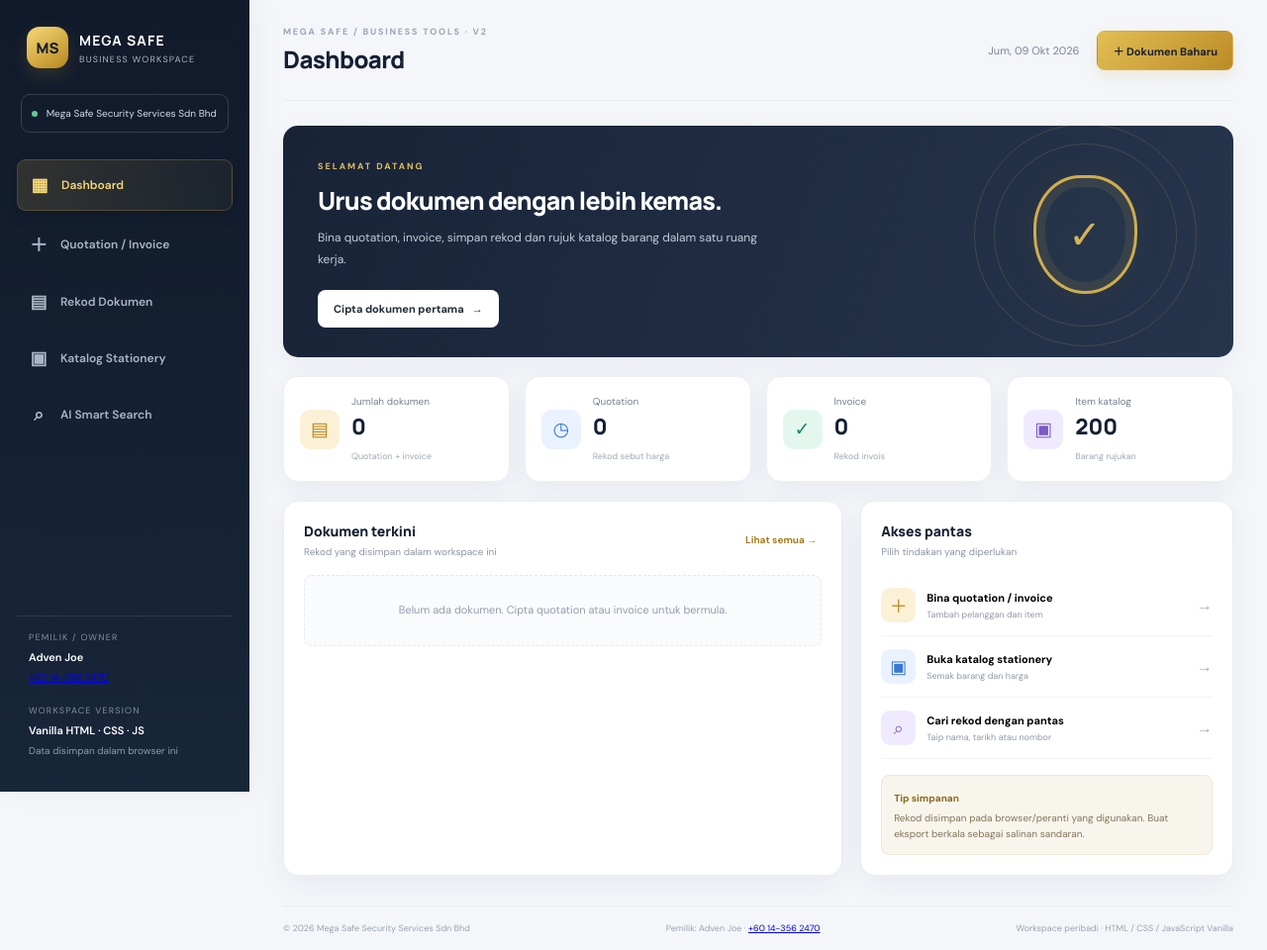
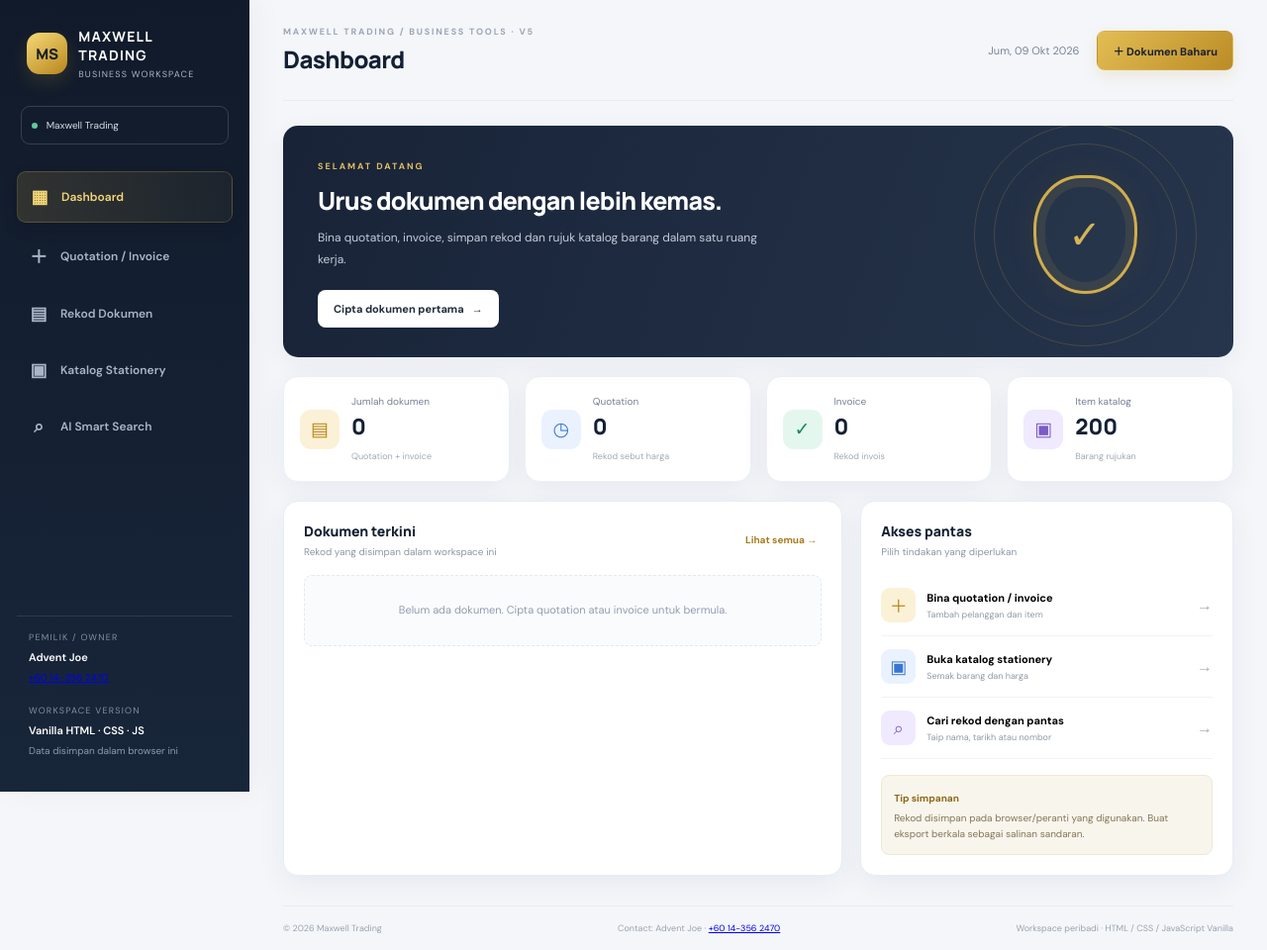
Before and after one commit to MegaSafeSecurity/MaxWell-Enterprise, a plain HTML site: page index.html in a window 1280 px wide. Shown: the whole page at 99% size. Drawn offline with Linux system fonts and the light colour scheme.

Commit message:
Update index.html

```diff
--- a/index.html
+++ b/index.html
@@ -4,7 +4,7 @@
   <meta charset="utf-8">
   <meta name="viewport" content="width=device-width, initial-scale=1">
   <meta name="theme-color" content="#111827">
-  <title>Mega Safe | Quotation & Invoice Workspace</title>
+  <title>Maxwell Trading | Quotation & Invoice Workspace</title>
   <link rel="stylesheet" href="style.css">
 </head>
 <body>
@@ -12,9 +12,9 @@
     <aside class="sidebar" id="sidebar">
       <div class="brand">
         <div class="brand-mark">MS</div>
-        <div><strong>MEGA SAFE</strong><small>BUSINESS WORKSPACE</small></div>
+        <div><strong>MAXWELL TRADING</strong><small>BUSINESS WORKSPACE</small></div>
       </div>
-      <div class="company-pill"><span class="status-dot"></span> Mega Safe Security Services Sdn Bhd</div>
+      <div class="company-pill"><span class="status-dot"></span> Maxwell Trading</div>
       <nav class="nav-menu" aria-label="Menu utama">
         <button class="nav-item active" data-view="dashboard"><span>▦</span> Dashboard</button>
         <button class="nav-item" data-view="document"><span>＋</span> Quotation / Invoice</button>
@@ -22,13 +22,13 @@
         <button class="nav-item" data-view="catalog"><span>▣</span> Katalog Stationery</button>
         <button class="nav-item" data-view="aisearch"><span>⌕</span> AI Smart Search</button>
       </nav>
-      <div class="sidebar-bottom"><div class="mini-label">PEMILIK / OWNER</div><strong>Adven Joe</strong><small><a href="tel:+60143562470">+60 14-356 2470</a></small><div class="mini-label" style="margin-top:14px">WORKSPACE VERSION</div><strong>Vanilla HTML · CSS · JS</strong><small>Data disimpan dalam browser ini</small></div>
+      <div class="sidebar-bottom"><div class="mini-label">PEMILIK / OWNER</div><strong>Advent Joe</strong><small><a href="tel:+60143562470">+60 14-356 2470</a></small><div class="mini-label" style="margin-top:14px">WORKSPACE VERSION</div><strong>Vanilla HTML · CSS · JS</strong><small>Data disimpan dalam browser ini</small></div>
     </aside>
 
     <main class="main-area">
       <header class="topbar">
         <button class="mobile-menu" id="mobileMenu" aria-label="Buka menu">☰</button>
-        <div><div class="eyebrow">MEGA SAFE / BUSINESS TOOLS · V2</div><h1 id="pageTitle">Dashboard</h1></div>
+        <div><div class="eyebrow">MAXWELL TRADING / BUSINESS TOOLS · V5</div><h1 id="pageTitle">Dashboard</h1></div>
         <div class="topbar-actions"><span class="today-label" id="todayLabel"></span><button class="btn btn-primary" id="newDocTop">＋ Dokumen Baharu</button></div>
       </header>
 
@@ -54,7 +54,7 @@
               <div class="form-grid two-col"><label>Jenis dokumen<select id="docType"><option>Quotation</option><option>Invoice</option></select></label><label>Nombor dokumen<input id="docNumber" required placeholder="QT-2026-001"></label><label>Tarikh dokumen<input id="docDate" type="date" required></label><label>Tarikh tamat / perlu bayar<input id="dueDate" type="date"></label><label>Status<select id="docStatus"><option>Draft</option><option>Sent</option><option>Approved</option><option>Paid</option><option>Overdue</option><option>Cancelled</option></select></label><label>Rujukan / PO No.<input id="docReference" placeholder="Pilihan"></label></div>
             </section>
             <section class="panel form-panel"><div class="panel-heading"><div><h3>Maklumat pelanggan</h3><p>Nama dan cara menghubungi pelanggan</p></div><span class="step-number">02</span></div>
-              <div class="form-grid two-col"><label>Nama pelanggan / syarikat<input id="clientName" required placeholder="Nama pelanggan atau syarikat"></label><label>No. telefon<input id="clientPhone" placeholder="+60..."></label><label class="full-width">Alamat pelanggan<textarea id="clientAddress" rows="2" placeholder="Alamat penuh"></textarea></label><label>Email pelanggan<input id="clientEmail" type="email" placeholder="nama@email.com"></label><label>Disediakan oleh<input id="preparedBy" placeholder="Nama pegawai" value="Adven Joe"></label></div>
+              <div class="form-grid two-col"><label>Nama pelanggan / syarikat<input id="clientName" required placeholder="Nama pelanggan atau syarikat"></label><label>No. telefon<input id="clientPhone" placeholder="+60..."></label><label class="full-width">Alamat pelanggan<textarea id="clientAddress" rows="2" placeholder="Alamat penuh"></textarea></label><label>Email pelanggan<input id="clientEmail" type="email" placeholder="nama@email.com"></label><label>Disediakan oleh<input id="preparedBy" placeholder="Nama pegawai" value="Advent Joe"></label></div>
             </section>
             <section class="panel form-panel"><div class="panel-heading"><div><h3>Senarai item</h3><p>Tambah barang atau perkhidmatan serta kuantiti</p></div><span class="step-number">03</span></div>
               <div class="table-wrap"><table class="items-table"><thead><tr><th style="width:42%">Penerangan item</th><th>Kuantiti</th><th>Harga seunit (RM)</th><th>Jumlah (RM)</th><th></th></tr></thead><tbody id="itemsBody"></tbody></table></div>
@@ -85,7 +85,7 @@
         <section class="search-results-area"><div class="panel-heading"><div><h3>Hasil carian</h3><p id="searchSummary">Hasil carian akan dipaparkan di sini.</p></div></div><div id="aiResults" class="ai-results"><div class="empty-state">Masukkan kata kunci untuk mencari rekod.</div></div></section>
         <p class="ai-disclaimer">Nota: Ini ialah carian pintar berasaskan kata kunci dalam browser, bukan sambungan kepada model AI dalam talian. Data anda tidak dihantar ke pelayan melalui fungsi carian ini.</p>
       </section>
-      <footer class="app-footer"><span>© <span id="yearNow"></span> Mega Safe Security Services Sdn Bhd</span><span>Pemilik: Adven Joe · <a href="tel:+60143562470">+60 14-356 2470</a></span><span>Workspace peribadi · HTML / CSS / JavaScript Vanilla</span></footer>
+      <footer class="app-footer"><span>© <span id="yearNow"></span> Maxwell Trading</span><span>Contact: Advent Joe · <a href="tel:+60143562470">+60 14-356 2470</a></span><span>Workspace peribadi · HTML / CSS / JavaScript Vanilla</span></footer>
     </main>
   </div>
 
```
